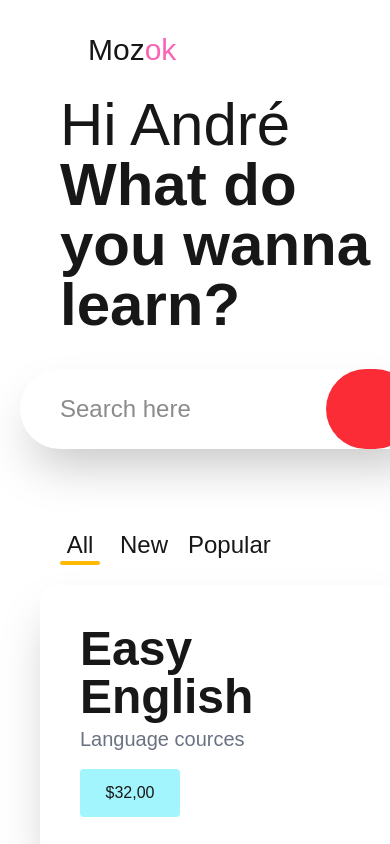
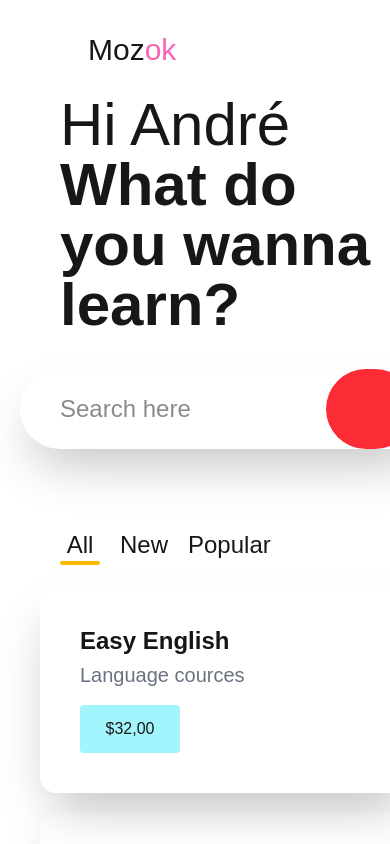
Before and after one commit to Deezinn/Nextjs-practice, a Next.js app in the folder easy-english/: page / in a window 390 px wide. Shown: the top 844 px of the page. Built offline with nearby package versions, Linux system fonts and the light colour scheme; some icons are missing.

Commit message:
feat: new font-size text

```diff
--- a/easy-english/src/app/page.jsx
+++ b/easy-english/src/app/page.jsx
@@ -79,7 +79,7 @@ export default function Home() {
             <div className="w-full h-auto grid grid-cols-1 md:grid-cols-[1.3fr_2fr] p-5 gap-5">
               <div className="w-full h-auto rounded-2xl p-10 shadow-2xl flex flex-col justify-between gap-2">
                 <div className="flex flex-col gap-1">
-                  <h1 className="text-5xl font-bold">Easy English</h1>
+                  <h1 className="text-2xl md:text-5xl font-bold">Easy English</h1>
                   <p className="text-xl text-gray-500">Language cources</p>
                 </div>
                 <div className="flex flex-row justify-center items-center ">
```
